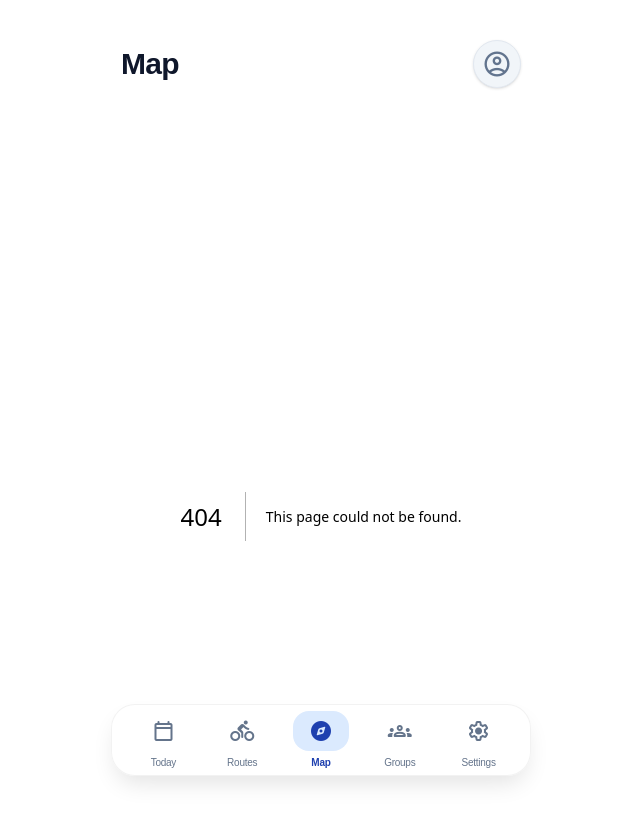
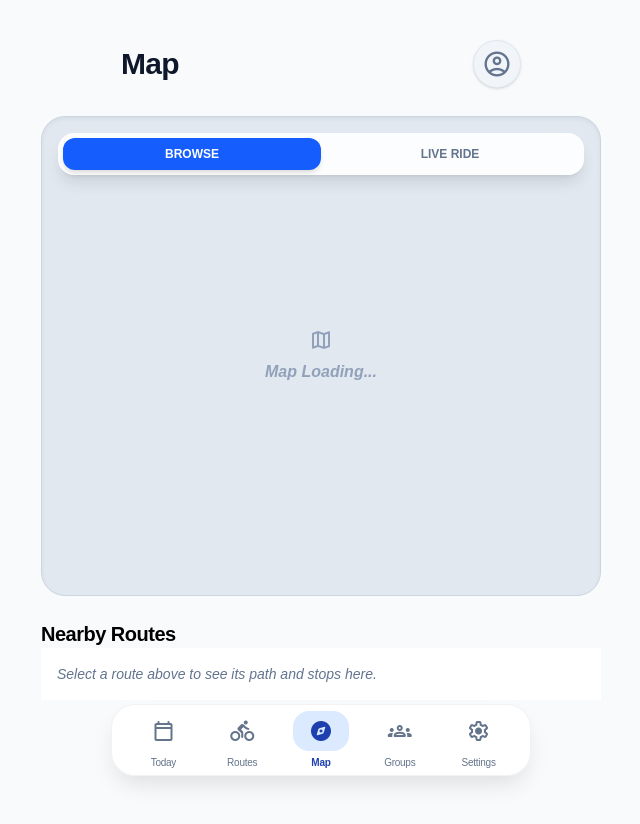
Before and after one commit to revoltlution/bikebuspal-app, a Next.js app: page /map in a window 1280 px wide. Before the commit this address had no page. Shown: the top 824 px of the page, without its empty margins (319-959 px from the left). Built offline with nearby package versions, Linux system fonts and the light colour scheme.

Commit message:
first effort on map page

```diff
--- a/app/globals.css
+++ b/app/globals.css
@@ -109,3 +109,16 @@ header {
 .nav-item:active {
   transform: scale(0.92);
 }
+
+/* map page specific tweaks */
+.btn-emergency {
+  background: #fef2f2 !important;
+  border: 1px solid #fee2e2 !important;
+  color: #991b1b !important;
+}
+
+/* Ensure the map container feels like a native app viewport */
+.map-viewport {
+  height: calc(100vh - 250px);
+  width: 100%;
+}
--- /dev/null
+++ b/app/map/page.tsx
@@ -0,0 +1,66 @@
+"use client";
+
+import { useState } from "react";
+
+export default function MapPage() {
+  const [isLive, setIsLive] = useState(false);
+
+  return (
+    <div className="flex flex-col h-full">
+      {/* 1. Map Container - Placeholder for now */}
+      <div className="w-full h-[60vh] bg-slate-200 rounded-3xl overflow-hidden relative shadow-inner border border-slate-300">
+        <div className="absolute inset-0 flex items-center justify-center text-slate-400 flex-col gap-2">
+          <span className="material-symbols-rounded text-6xl">map</span>
+          <p className="font-bold italic">Map Loading...</p>
+        </div>
+
+        {/* Floating Toggle for Browse/Live */}
+        <div className="absolute top-4 left-4 right-4 flex bg-white/90 backdrop-blur-md p-1 rounded-2xl shadow-lg border border-white/20">
+          <button
+            onClick={() => setIsLive(false)}
+            className={`flex-1 py-2 rounded-xl text-xs font-black transition-all ${!isLive ? 'bg-blue-600 text-white shadow-md' : 'text-slate-500'}`}
+          >
+            BROWSE
+          </button>
+          <button
+            onClick={() => setIsLive(true)}
+            className={`flex-1 py-2 rounded-xl text-xs font-black transition-all ${isLive ? 'bg-red-600 text-white shadow-md' : 'text-slate-500'}`}
+          >
+            LIVE RIDE
+          </button>
+        </div>
+      </div>
+
+      {/* 2. Bottom Sheet UI */}
+      <section className="mt-6 stack gap-4">
+        <div className="flex justify-between items-center">
+          <h2 className="text-xl font-black tracking-tight">
+            {isLive ? "Live Tools" : "Nearby Routes"}
+          </h2>
+          {isLive && <span className="flex h-2 w-2 rounded-full bg-red-600 animate-ping"></span>}
+        </div>
+
+        {isLive ? (
+          <div className="grid grid-cols-2 gap-3">
+            <button className="btn p-4 flex flex-col items-center gap-2 bg-white border-slate-200">
+              <span className="material-symbols-rounded text-amber-500">running_with_errors</span>
+              <span className="text-[10px] font-bold uppercase">Late</span>
+            </button>
+            <button className="btn p-4 flex flex-col items-center gap-2 bg-white border-slate-200">
+              <span className="material-symbols-rounded text-blue-500">upload_file</span>
+              <span className="text-[10px] font-bold uppercase">Share GPS</span>
+            </button>
+            <button className="btn p-4 flex flex-col items-center gap-2 bg-white border-slate-200 col-span-2">
+              <span className="material-symbols-rounded text-red-600">emergency</span>
+              <span className="text-[10px] font-bold uppercase">Request Help</span>
+            </button>
+          </div>
+        ) : (
+          <div className="card bg-white p-4">
+            <p className="text-sm text-slate-500 italic">Select a route above to see its path and stops here.</p>
+          </div>
+        )}
+      </section>
+    </div>
+  );
+}
```
